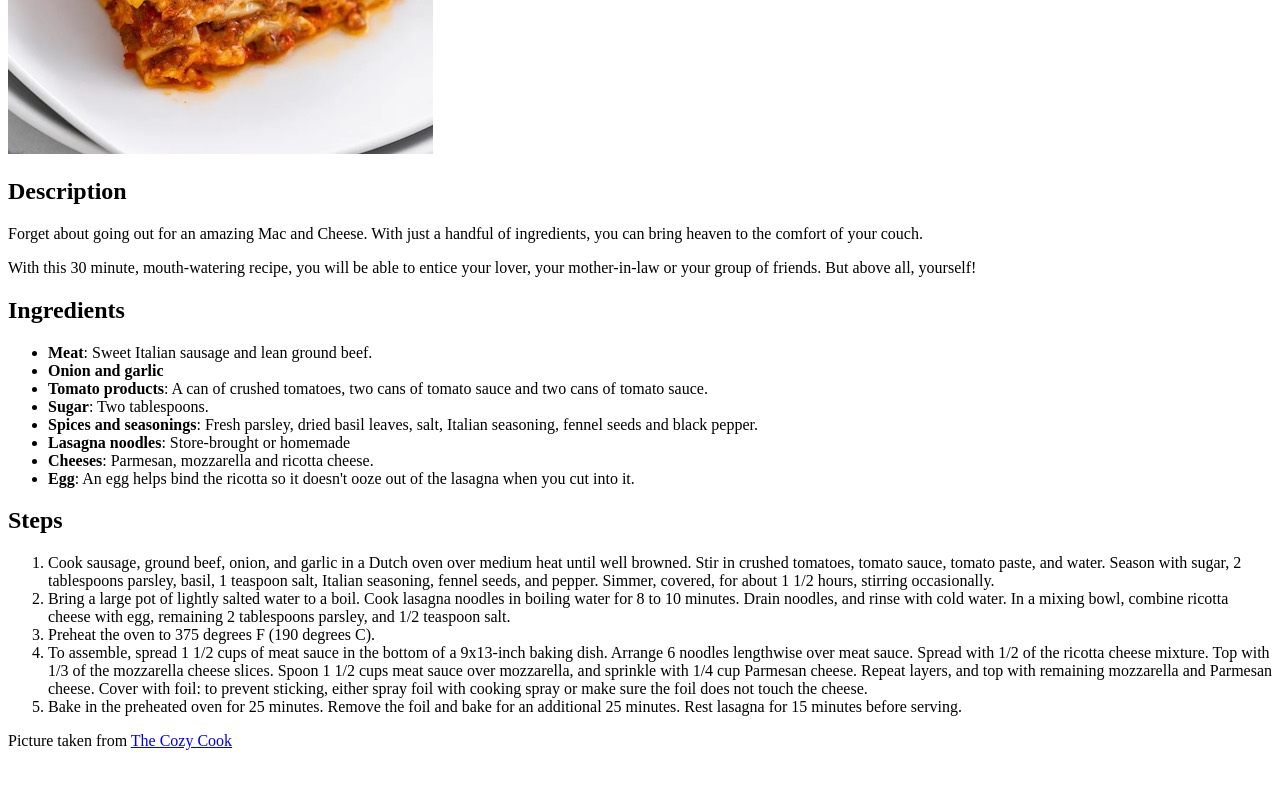
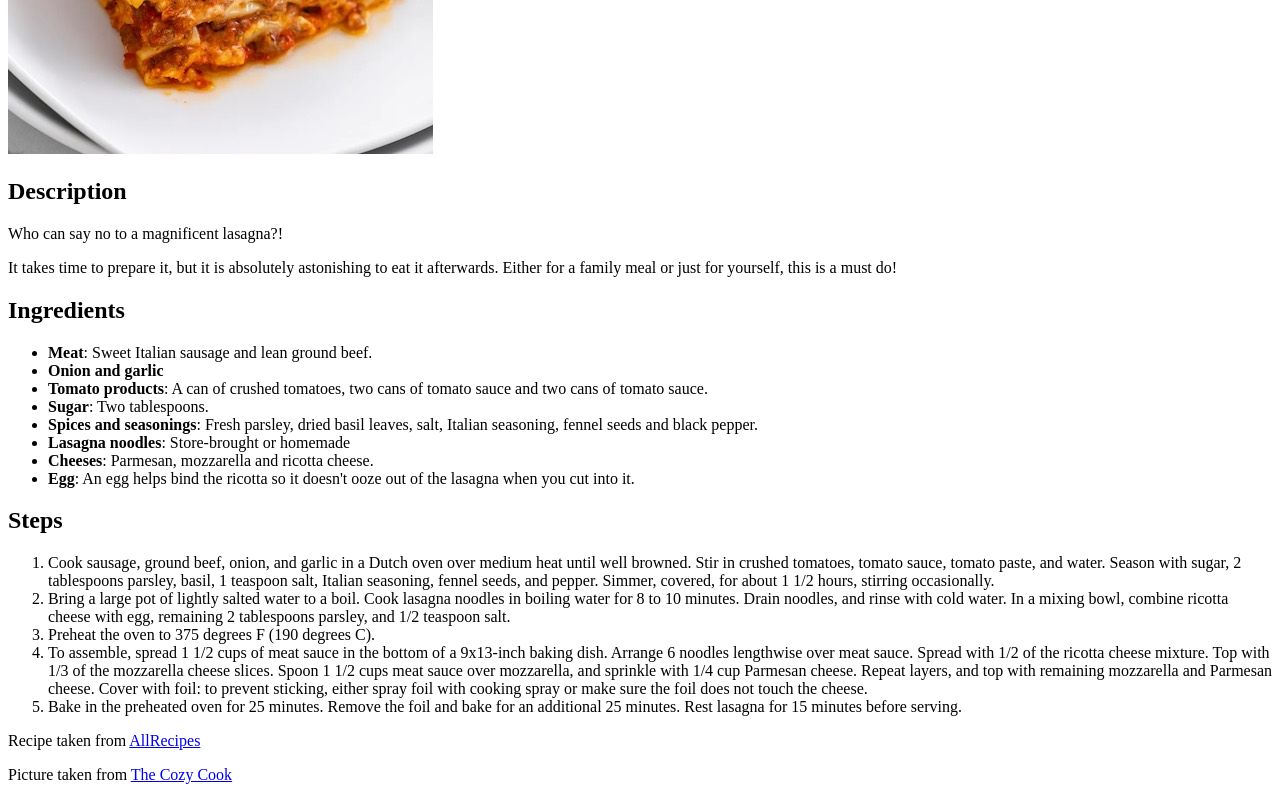
Before and after one commit to joozferreira/odin-recipes, a plain HTML site: page recipes/lasagna.html in a window 1280 px wide. Shown: the part 410-1210 px from the top of the page. Before the commit the page ends 1176 px from the top, so only its background shows below. Drawn offline with Linux system fonts and the light colour scheme.

Commit message:
Add link to original recipe

```diff
--- a/recipes/lasagna.html
+++ b/recipes/lasagna.html
@@ -10,8 +10,8 @@
     <!-- https://www.allrecipes.com/recipe/23600/worlds-best-lasagna/ -->
     <img src="../images/lasagna.jpg" alt="What a tasty lasagna">
     <h2>Description</h2>
-    <p>Forget about going out for an amazing Mac and Cheese. With just a handful of ingredients, you can bring heaven to the comfort of your couch.</p>
-    <p>With this 30 minute, mouth-watering recipe, you will be able to entice your lover, your mother-in-law or your group of friends. But above all, yourself!</p>
+    <p>Who can say no to a magnificent lasagna?!</p>
+    <p>It takes time to prepare it, but it is absolutely astonishing to eat it afterwards. Either for a family meal or just for yourself, this is a must do!</p>
     <h2>Ingredients</h2>
     <ul>
         <li><strong>Meat</strong>: Sweet Italian sausage and lean ground beef.</li>
@@ -31,6 +31,7 @@
         <li>To assemble, spread 1 1/2 cups of meat sauce in the bottom of a 9x13-inch baking dish. Arrange 6 noodles lengthwise over meat sauce. Spread with 1/2 of the ricotta cheese mixture. Top with 1/3 of the mozzarella cheese slices. Spoon 1 1/2 cups meat sauce over mozzarella, and sprinkle with 1/4 cup Parmesan cheese. Repeat layers, and top with remaining mozzarella and Parmesan cheese. Cover with foil: to prevent sticking, either spray foil with cooking spray or make sure the foil does not touch the cheese.</li>
         <li>Bake in the preheated oven for 25 minutes. Remove the foil and bake for an additional 25 minutes. Rest lasagna for 15 minutes before serving.</li>
     </ol>
+    <p>Recipe taken from <a href="https://www.allrecipes.com/recipe/23600/worlds-best-lasagna/">AllRecipes</a></p>
     <p>Picture taken from <a href="https://thecozycook.com/easy-lasagna-recipe/">The Cozy Cook</a></p>
 </body>
 </html>
```
Also changed, not shown: recipes/mac-and-cheese.html (+1 -0 lines).
